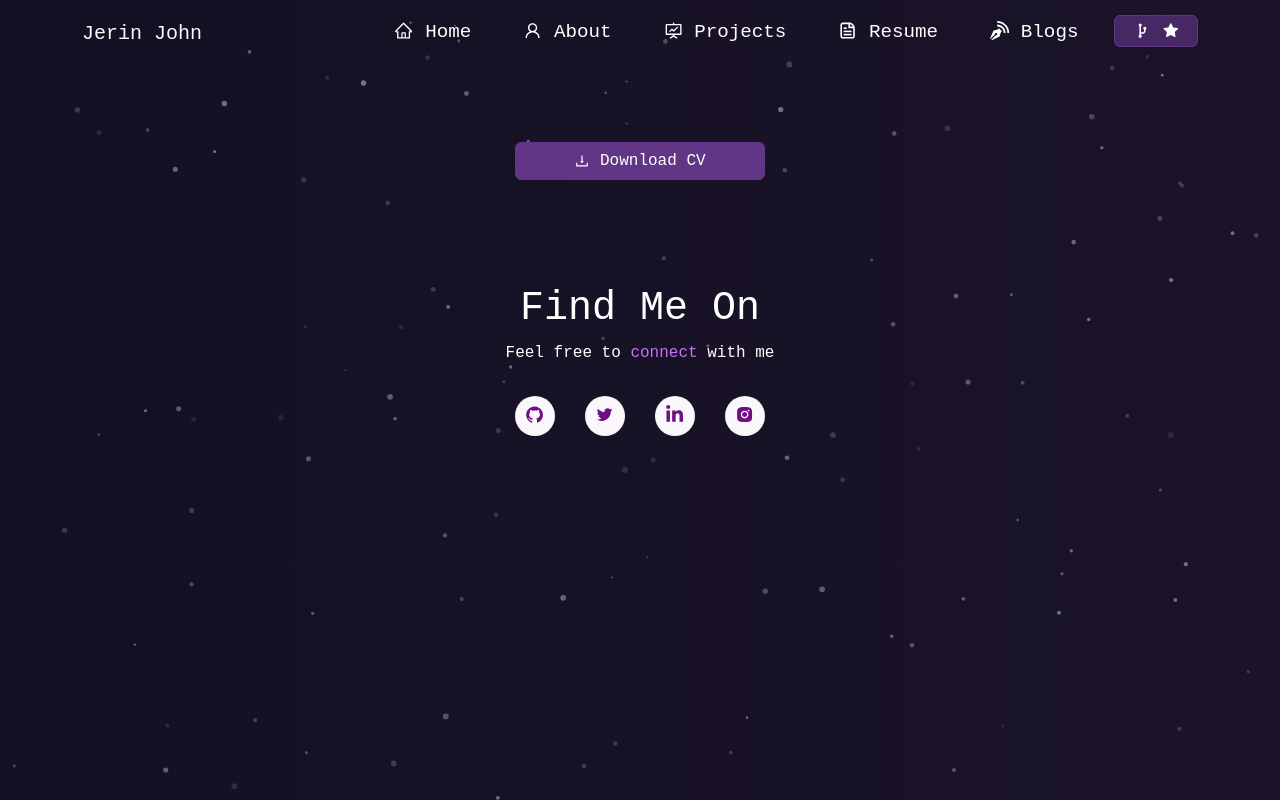
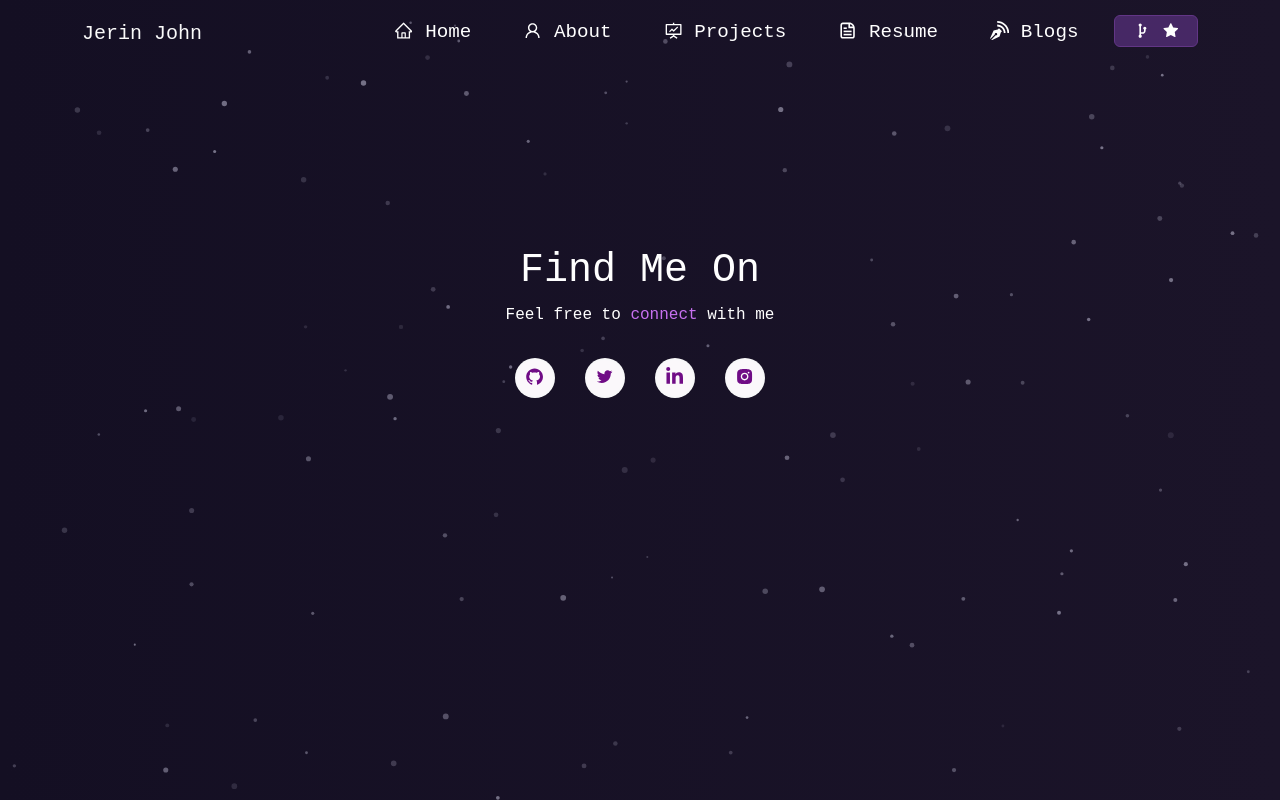
Before and after one commit to jerin/MyPortfolio, a React (Vite) app: page /resume in a window 1280 px wide. Built offline with nearby package versions, Linux system fonts and the light colour scheme; a web font is replaced by a local one.

Commit message:
commented download session

```diff
--- a/src/Components/Resume/Resume.jsx
+++ b/src/Components/Resume/Resume.jsx
@@ -2,7 +2,7 @@ import React, { useState, useEffect } from "react";
 import { Container, Row } from "react-bootstrap";
 import Button from "react-bootstrap/Button";
 import Particle from "../Particle";
-import pdf from "../../Assets/Jerin_John_Resume_ReactJS.pdf";
+// import pdf from "../../Assets/Jerin_John_Resume_ReactJS.pdf";
 import { AiOutlineDownload } from "react-icons/ai";
 import { Document, Page, pdfjs } from "react-pdf";
 // import "react-pdf/dist/esm/Page/AnnotationLayer.css";
@@ -20,7 +20,7 @@ function Resume() {
       <Container fluid className="resume-section">
         <Particle />
         <Row style={{ justifyContent: "center", position: "relative" }}>
-          <Button
+          {/* <Button
             variant="primary"
             href={pdf}
             target="_blank"
@@ -28,7 +28,7 @@ function Resume() {
           >
             <AiOutlineDownload />
             &nbsp;Download CV
-          </Button>
+          </Button> */}
         </Row>
 {/*
         <Row className="resume">
```
